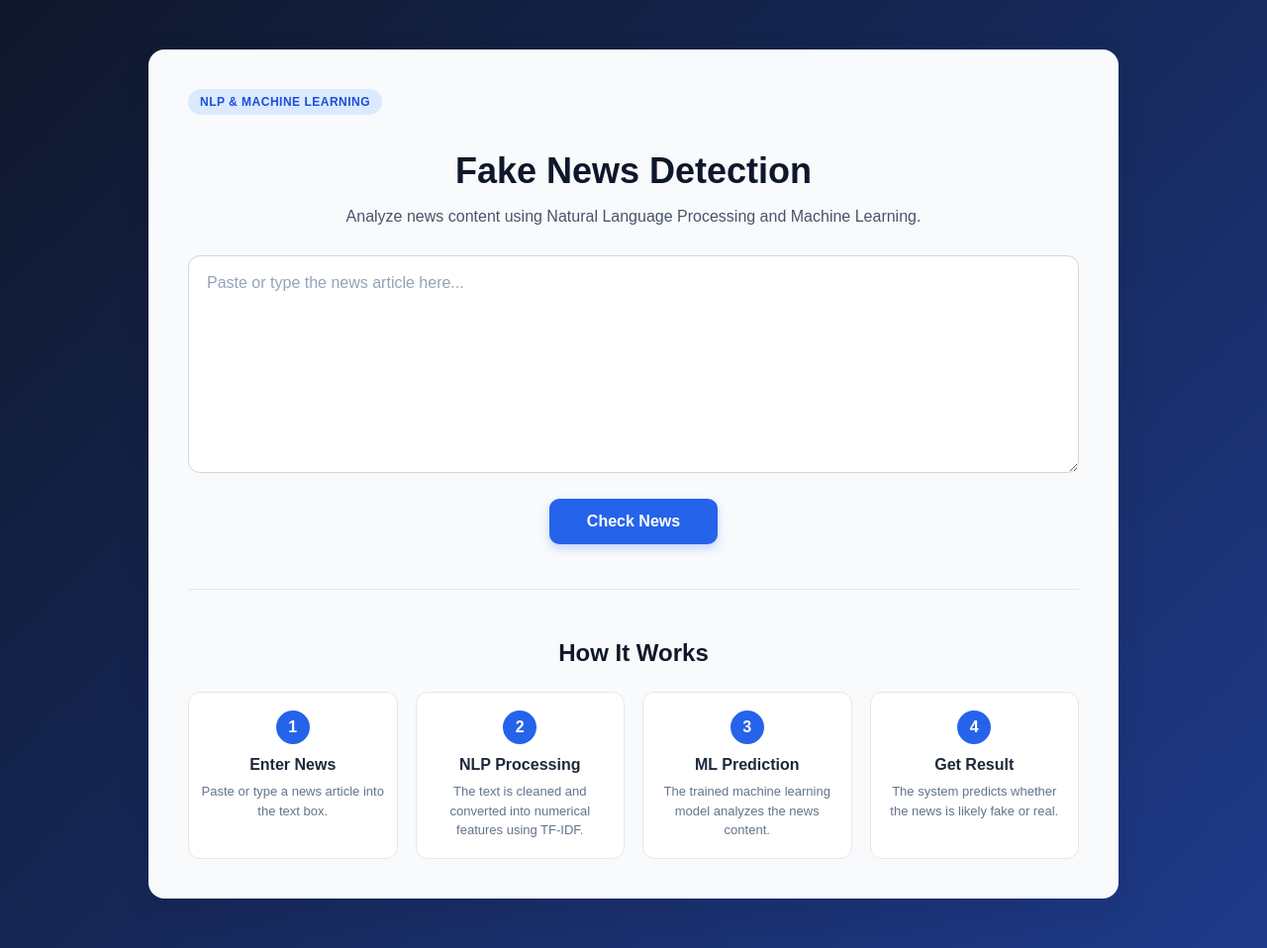
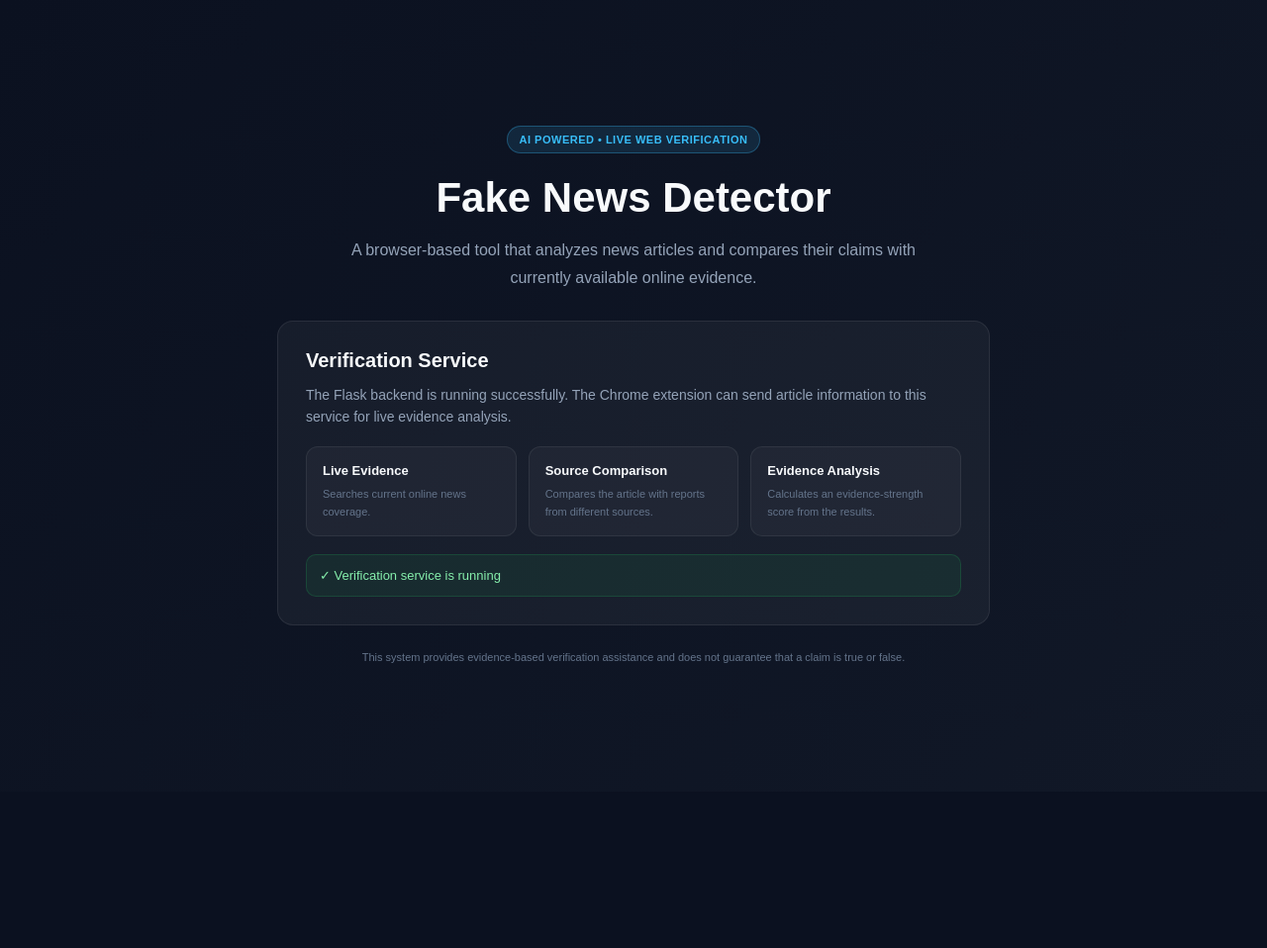
Before and after one commit to shristi-security/FakeNewsDetection-Backup, a Flask app: page / in a window 1280 px wide. Shown: the whole page at 99% size. After the commit the page ends 670 px from the top, so only its background shows below. Run offline with Flask 3, Linux system fonts and the light colour scheme.

Commit message:
Revise title and enhance layout styles in index.html
Updated title and improved styling for better user experience.

```diff
--- a/templates/index.html
+++ b/templates/index.html
@@ -1,219 +1,136 @@
 <!DOCTYPE html>
 <html lang="en">
-
 <head>
     <meta charset="UTF-8">
     <meta name="viewport" content="width=device-width, initial-scale=1.0">
 
-    <title>Fake News Detection</title>
+    <title>Fake News Detector | Live Web Verification</title>
 
     <style>
+        * {
+            box-sizing: border-box;
+        }
+
         body {
+            margin: 0;
+            min-height: 100vh;
             font-family: Arial, sans-serif;
-            background: linear-gradient(135deg, #0f172a, #1e3a8a);
-            margin: 0;
-            padding: 0;
-            min-height: 100vh;
+            background: linear-gradient(135deg, #0b1120, #111827);
+            color: #f8fafc;
+            display: flex;
+            align-items: center;
+            justify-content: center;
+            padding: 24px;
         }
 
         .container {
-            width: 80%;
-            max-width: 900px;
-            margin: 50px auto;
-            background: #f8fafc;
-            padding: 40px;
-            border-radius: 16px;
-            box-shadow: 0 10px 30px rgba(15, 23, 42, 0.10);
+            width: 100%;
+            max-width: 720px;
+            text-align: center;
         }
 
         .badge {
             display: inline-block;
-            padding: 6px 12px;
-            margin-bottom: 12px;
+            padding: 7px 12px;
             border-radius: 20px;
-            background: #dbeafe;
-            color: #1d4ed8;
-            font-size: 12px;
-            font-weight: bold;
+            background: rgba(56, 189, 248, 0.12);
+            border: 1px solid rgba(56, 189, 248, 0.3);
+            color: #38bdf8;
+            font-size: 11px;
+            font-weight: 700;
             letter-spacing: 0.5px;
+            margin-bottom: 20px;
         }
 
         h1 {
-            text-align: center;
-            color: #0f172a;
-            font-size: 36px;
-            margin-bottom: 10px;
+            margin: 0;
+            font-size: 42px;
+            line-height: 1.2;
         }
 
         .subtitle {
-            text-align: center;
-            color: #475569;
-            margin-bottom: 30px;
+            margin: 14px auto 30px;
+            max-width: 580px;
+            color: #94a3b8;
+            font-size: 16px;
+            line-height: 1.7;
         }
 
-        textarea {
-            width: 100%;
-            height: 220px;
-            padding: 18px;
-            box-sizing: border-box;
-            border: 1.5px solid #d1d5db;
-            border-radius: 12px;
-            font-size: 16px;
-            font-family: Arial, sans-serif;
-            color: #1e293b;
-            background: #ffffff;
-            resize: vertical;
-            outline: none;
-            transition: 0.2s ease;
+        .card {
+            padding: 28px;
+            border-radius: 16px;
+            background: rgba(255, 255, 255, 0.045);
+            border: 1px solid rgba(255, 255, 255, 0.08);
+            text-align: left;
         }
 
-        textarea::placeholder {
-            color: #94a3b8;
+        .card h2 {
+            margin: 0 0 12px;
+            font-size: 20px;
         }
 
-        textarea:focus {
-            border-color: #2563eb;
-            box-shadow: 0 0 0 3px rgba(37, 99, 235, 0.12);
+        .card p {
+            margin: 0;
+            color: #94a3b8;
+            font-size: 14px;
+            line-height: 1.6;
         }
 
-        button {
-            display: block;
-            margin: 22px auto;
-            padding: 14px 38px;
-            border: none;
-            border-radius: 10px;
-            background: #2563eb;
-            color: white;
-            font-size: 16px;
-            font-weight: bold;
-            cursor: pointer;
-            box-shadow: 0 4px 10px rgba(37, 99, 235, 0.25);
-            transition: all 0.2s ease;
+        .features {
+            display: grid;
+            grid-template-columns: repeat(3, 1fr);
+            gap: 12px;
+            margin-top: 18px;
         }
 
-        button:hover {
-            background: #1d4ed8;
-            transform: translateY(-2px);
-            box-shadow: 0 6px 15px rgba(37, 99, 235, 0.30);
+        .feature {
+            padding: 16px;
+            border-radius: 12px;
+            background: rgba(255, 255, 255, 0.035);
+            border: 1px solid rgba(255, 255, 255, 0.07);
         }
 
-        button:active {
-            transform: translateY(0);
+        .feature strong {
+            display: block;
+            margin-bottom: 6px;
+            color: #f8fafc;
+            font-size: 13px;
         }
 
-        .result {
-            text-align: center;
-            margin-top: 25px;
-            padding: 18px;
-            border-radius: 10px;
-            font-size: 22px;
-            font-weight: bold;
+        .feature span {
+            color: #64748b;
+            font-size: 11px;
+            line-height: 1.4;
         }
 
-        .result.fake {
-            background: #fee2e2;
-            color: #b91c1c;
-            border: 1px solid #fca5a5;
+        .status {
+            margin-top: 18px;
+            padding: 13px;
+            border-radius: 10px;
+            background: rgba(34, 197, 94, 0.08);
+            border: 1px solid rgba(34, 197, 94, 0.18);
+            color: #86efac;
+            font-size: 13px;
         }
 
-        .result.real {
-            background: #dcfce7;
-            color: #15803d;
-            border: 1px solid #86efac;
-        }
-
-        .prediction-text {
-            font-size: 22px;
-            font-weight: bold;
-        }
-
-        .result-explanation {
-            margin: 10px 0 0;
-            font-size: 14px;
-            font-weight: normal;
+        .footer {
+            margin-top: 24px;
+            color: #64748b;
+            font-size: 11px;
             line-height: 1.5;
         }
 
-        .how-it-works {
-            margin-top: 45px;
-            padding-top: 30px;
-            border-top: 1px solid #e5e7eb;
-        }
-
-        .how-it-works h2 {
-            text-align: center;
-            color: #0f172a;
-            font-size: 24px;
-            margin-bottom: 25px;
-        }
-
-        .steps {
-            display: grid;
-            grid-template-columns: repeat(4, 1fr);
-            gap: 18px;
-        }
-
-        .step {
-            text-align: center;
-            padding: 18px 12px;
-            background: #ffffff;
-            border-radius: 12px;
-            border: 1px solid #e5e7eb;
-        }
-
-        .step-number {
-            width: 34px;
-            height: 34px;
-            margin: 0 auto 12px;
-            border-radius: 50%;
-            background: #2563eb;
-            color: white;
-            display: flex;
-            align-items: center;
-            justify-content: center;
-            font-weight: bold;
-        }
-
-        .step h3 {
-            color: #1e293b;
-            font-size: 16px;
-            margin: 8px 0;
-        }
-
-        .step p {
-            color: #64748b;
-            font-size: 13px;
-            line-height: 1.5;
-            margin: 0;
-        }
-
-        @media (max-width: 700px) {
-
-            .container {
-                width: 90%;
-                padding: 25px;
-                box-sizing: border-box;
+        @media (max-width: 600px) {
+            h1 {
+                font-size: 32px;
             }
 
-            h1 {
-                font-size: 28px;
+            .features {
+                grid-template-columns: 1fr;
             }
 
-            .subtitle {
-                font-size: 14px;
-            }
-
-            textarea {
-                height: 180px;
-            }
-
-            .steps {
-                grid-template-columns: 1fr;
-                gap: 12px;
-            }
-
-            .step {
-                padding: 16px;
+            .card {
+                padding: 22px;
             }
         }
     </style>
@@ -221,127 +138,66 @@
 
 <body>
 
-    <div class="container">
+    <main class="container">
 
-        <div class="badge">NLP & MACHINE LEARNING</div>
+        <div class="badge">
+            AI POWERED • LIVE WEB VERIFICATION
+        </div>
 
-        <h1>Fake News Detection</h1>
+        <h1>Fake News Detector</h1>
 
         <p class="subtitle">
-            Analyze news content using Natural Language Processing and Machine Learning.
+            A browser-based tool that analyzes news articles and compares
+            their claims with currently available online evidence.
         </p>
 
-        <form method="POST">
+        <section class="card">
 
-            <textarea
-                name="news"
-                placeholder="Paste or type the news article here..."
-                required
-            ></textarea>
+            <h2>Verification Service</h2>
 
-            <button type="submit">
-                Check News
-            </button>
+            <p>
+                The Flask backend is running successfully. The Chrome extension
+                can send article information to this service for live evidence
+                analysis.
+            </p>
 
-        </form>
+            <div class="features">
 
-        {% if prediction %}
-
-            <div class="result
-                {% if 'FAKE NEWS' in prediction %}
-                    fake
-                {% else %}
-                    real
-                {% endif %}
-            ">
-
-                <div class="prediction-text">
-                    {{ prediction }}
+                <div class="feature">
+                    <strong>Live Evidence</strong>
+                    <span>
+                        Searches current online news coverage.
+                    </span>
                 </div>
 
-                {% if 'FAKE NEWS' in prediction %}
-
-                    <p class="result-explanation">
-                        The model predicts that this article is likely to contain
-                        patterns associated with fake news.
-                    </p>
-
-                {% else %}
-
-                    <p class="result-explanation">
-                        The model predicts that this article is likely to contain
-                        patterns associated with real news.
-                    </p>
-
-                {% endif %}
-
-            </div>
-
-        {% endif %}
-
-        <div class="how-it-works">
-
-            <h2>How It Works</h2>
-
-            <div class="steps">
-
-                <div class="step">
-
-                    <div class="step-number">1</div>
-
-                    <h3>Enter News</h3>
-
-                    <p>
-                        Paste or type a news article into the text box.
-                    </p>
-
+                <div class="feature">
+                    <strong>Source Comparison</strong>
+                    <span>
+                        Compares the article with reports from different sources.
+                    </span>
                 </div>
 
-                <div class="step">
-
-                    <div class="step-number">2</div>
-
-                    <h3>NLP Processing</h3>
-
-                    <p>
-                        The text is cleaned and converted into numerical
-                        features using TF-IDF.
-                    </p>
-
-                </div>
-
-                <div class="step">
-
-                    <div class="step-number">3</div>
-
-                    <h3>ML Prediction</h3>
-
-                    <p>
-                        The trained machine learning model analyzes
-                        the news content.
-                    </p>
-
-                </div>
-
-                <div class="step">
-
-                    <div class="step-number">4</div>
-
-                    <h3>Get Result</h3>
-
-                    <p>
-                        The system predicts whether the news is likely
-                        fake or real.
-                    </p>
-
+                <div class="feature">
+                    <strong>Evidence Analysis</strong>
+                    <span>
+                        Calculates an evidence-strength score from the results.
+                    </span>
                 </div>
 
             </div>
 
+            <div class="status">
+                ✓ Verification service is running
+            </div>
+
+        </section>
+
+        <div class="footer">
+            This system provides evidence-based verification assistance and
+            does not guarantee that a claim is true or false.
         </div>
 
-    </div>
+    </main>
 
 </body>
-
 </html>
```
